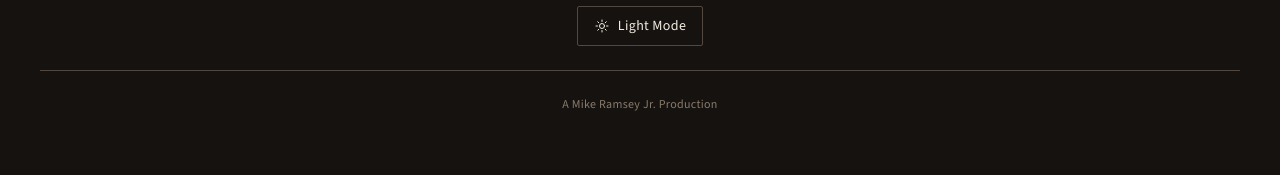
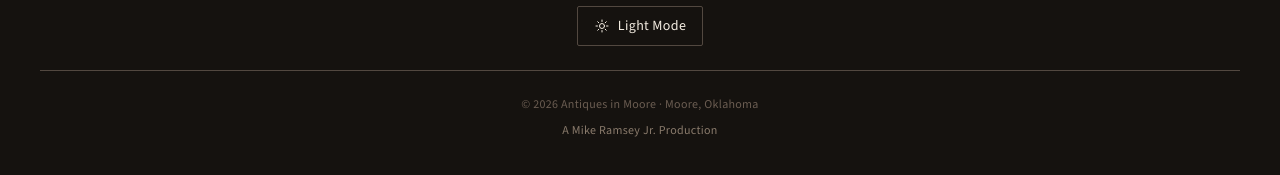
Before and after one commit to balandari/aim, a Next.js app: page / in a window 1280 px wide. Shown: the part 3104-3279 px from the top of the page. Built offline with nearby package versions, Linux system fonts and the light colour scheme; a web font is replaced by a local one.

Commit message:
Add copyright notice to footer, preserve Mike Ramsey Jr. credit

```diff
--- a/components/Footer.tsx
+++ b/components/Footer.tsx
@@ -142,7 +142,10 @@ export default function Footer() {
         </div>
 
         {/* Bottom */}
-        <div className="mt-6 pt-6 border-t border-stone-700">
+        <div className="mt-6 pt-6 border-t border-stone-700 space-y-2">
+          <p className="text-center text-stone-600 font-sans text-xs tracking-wide">
+            &copy; 2026 Antiques in Moore &middot; Moore, Oklahoma
+          </p>
           <p className="text-center text-stone-500 font-sans text-xs tracking-wide">
             A Mike Ramsey Jr. Production
           </p>
@@ -175,7 +178,7 @@ function InstagramIcon() {
       fill="currentColor"
       aria-hidden="true"
     >
-      <path d="M12 2.163c3.204 0 3.584.012 4.85.07 1.17.054 1.97.24 2.43.403a4.088 4.088 0 0 1 1.523.99 4.088 4.088 0 0 1 .99 1.524c.163.46.349 1.26.403 2.43.058 1.265.07 1.645.07 4.849s-.012 3.584-.07 4.849c-.054 1.17-.24 1.97-.403 2.43a4.34 4.34 0 0 1-2.513 2.513c-.46.163-1.26.349-2.43.403-1.265.058-1.645.07-4.849.07s-3.584-.012-4.849-.07c-1.17-.054-1.97-.24-2.43-.403a4.34 4.34 0 0 1-2.513-2.513c-.163-.46-.349-1.26-.403-2.43C2.175 15.584 2.163 15.204 2.163 12s.012-3.584.07-4.849c.054-1.17.24-1.97.403-2.43A4.34 4.34 0 0 1 5.15 2.207c.46-.163 1.26-.349 2.43-.403C8.845 2.175 9.225 2.163 12 2.163zM12 0C8.741 0 8.333.014 7.053.072 5.775.13 4.903.333 4.14.63a6.47 6.47 0 0 0-2.245 1.462A6.47 6.47 0 0 0 .433 4.337C.136 5.1-.067 5.972.009 7.25.067 8.53.081 8.938.081 12s.014 3.47.072 4.75c.058 1.278.261 2.15.558 2.913a6.47 6.47 0 0 0 1.462 2.245 6.47 6.47 0 0 0 2.245 1.462c.763.297 1.635.5 2.913.558 1.28.058 1.688.072 4.95.072s3.67-.014 4.95-.072c1.278-.058 2.15-.261 2.913-.558a6.75 6.75 0 0 0 3.707-3.707c.297-.763.5-1.635.558-2.913.058-1.28.072-1.688.072-4.95s-.014-3.67-.072-4.95c-.058-1.278-.261-2.15-.558-2.913a6.47 6.47 0 0 0-1.462-2.245A6.47 6.47 0 0 0 19.663.63C18.9.333 18.028.13 16.75.072 15.47.014 15.062 0 12 0z" />
+      <path d="M12 2.163c3.204 0 3.584.012 4.85.07 1.17.054 1.97.24 2.43.403a4.088 4.088 0 0 1 1.523.99 4.088 4.088 0 0 1 .99 1.524c.163.46.349 1.26.403 2.43.058 1.265.07 1.645.07 4.849s-.012 3.584-.07 4.849c-.054 1.17-.24 1.97-.403 2.43a4.34 4.34 0 0 1-2.513 2.513c-.46.163-1.26.349-2.43.403-1.265.058-1.645.07-4.849.07s-3.584-.012-4.849-.07c-1.17-.054-1.97-.24-2.43-.403a4.34 4.34 0 0 1-2.513-2.513c-.163-.46-.349-1.26-.403-2.43C2.175 15.584 2.163 15.204 2.163 12s.012-3.584.07-4.849c.054-1.17.24-1.97.403-2.43A4.34 4.34 0 0 1 5.15 2.207c.46-.163 1.26-.349 2.43-.403C8.845 2.175 9.225 2.163 12 2.163zM12 0C8.741 0 8.333.014 7.053.072 5.775.13 4.903.333 4.14.63a6.476.47 0 0 0-2.245 1.462A6.47 6.47 0 0 0 .433 4.337C.136 5.1-.067 5.972.009 7.25.067 8.53.081 8.938.081 12s.014 3.47.072 4.75c.058 1.278.261 2.15.558 2.913a6.47 6.47 0 0 0 1.462 2.245 6.47 6.47 0 0 0 2.245 1.462c.763.297 1.635.5 2.913.558 1.28.058 1.688.072 4.95.072s3.67-.014 4.95-.072c1.278-.058 2.15-.261 2.913-.558a6.75 6.75 0 0 0 3.707-3.707c.297-.763.5-1.635.558-2.913.058-1.28.072-1.688.072-4.95s-.014-3.67-.072-4.95c-.058-1.278-.261-2.15-.558-2.913a6.47 6.47 0 0 0-1.462-2.245A6.47 6.47 0 0 0 19.663.63C18.9.333 18.028.13 16.75.072 15.47.014 15.062 0 12 0z" />
       <circle cx="12" cy="12" r="3.5" />
       <circle cx="18.406" cy="5.594" r="1.44" />
     </svg>
```
